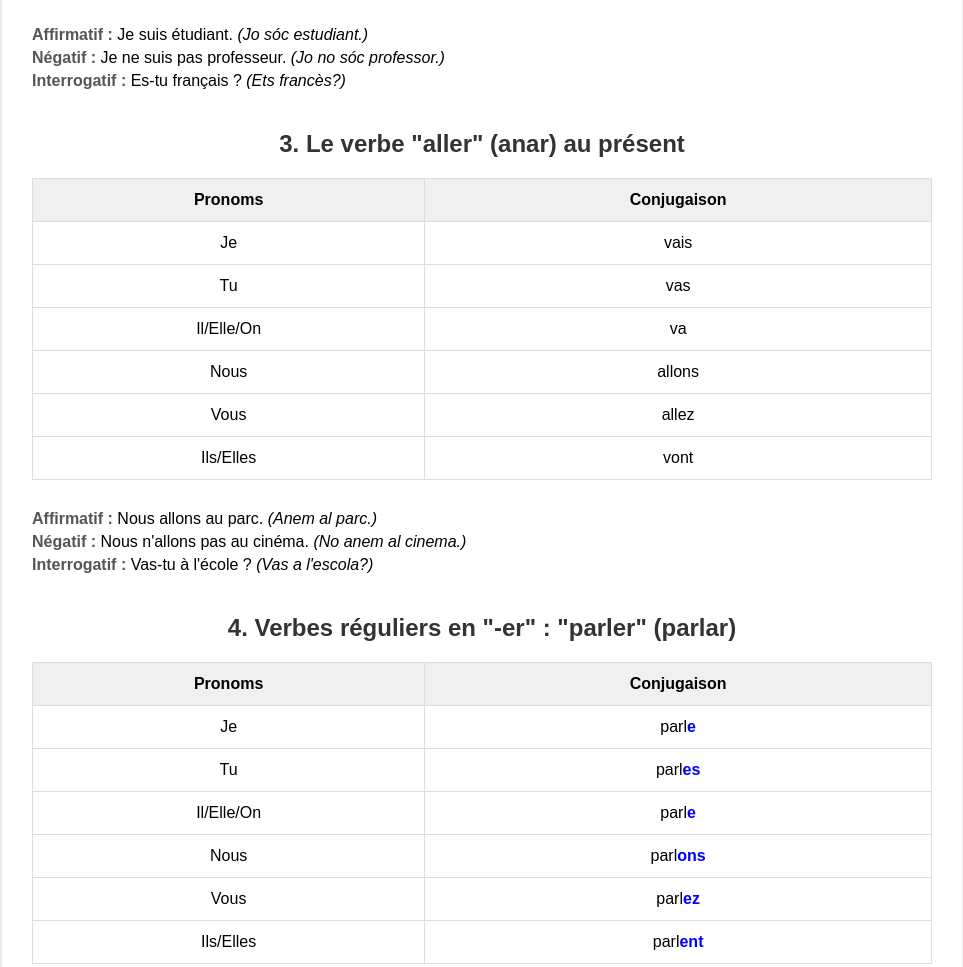
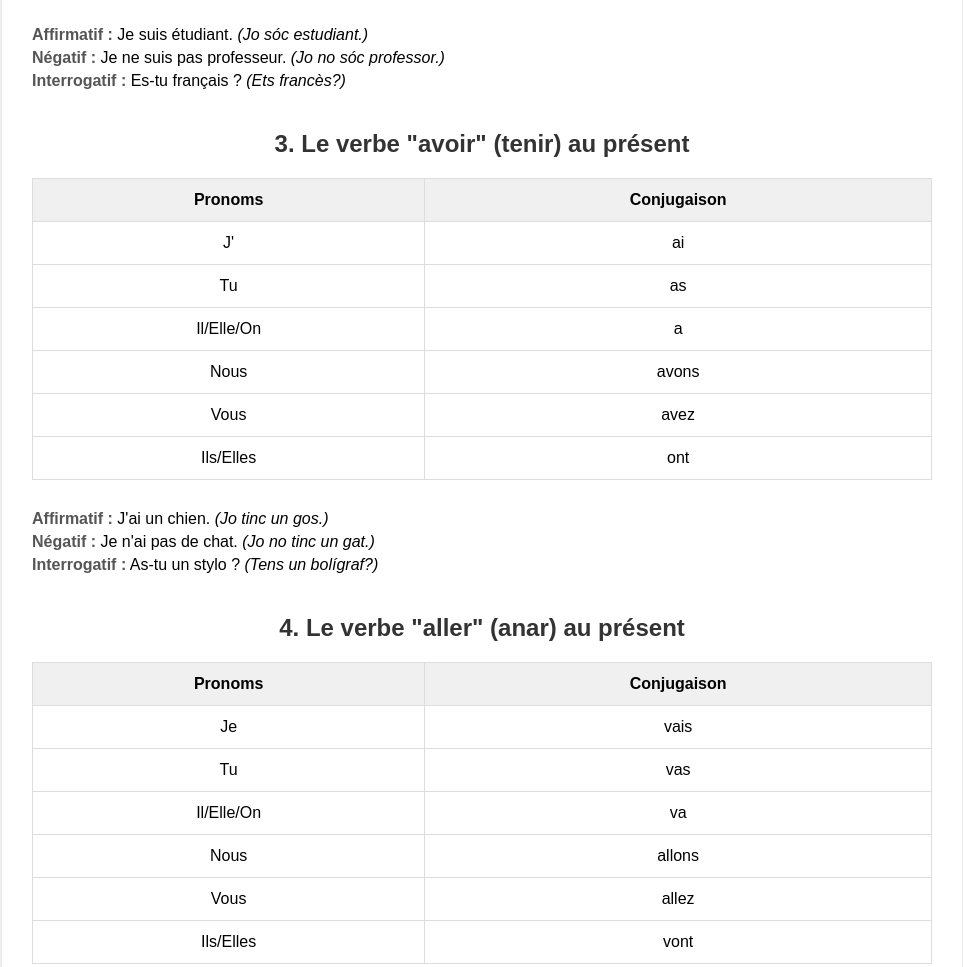
Before and after one commit to audiophrases/Grammaire-Sujets-Verbes-R-sum-, a plain HTML site: page index.html in a window 1280 px wide. Shown: the part 900-1867 px from the top of the page, without its empty margins (158-1121 px from the left). Drawn offline with Linux system fonts and the light colour scheme.

Commit message:
Add files via upload

```diff
--- a/index.html
+++ b/index.html
@@ -49,17 +49,6 @@
     .examples p {
       margin: 5px 0;
     }
-    .audio-section {
-      margin-bottom: 40px;
-      text-align: center;
-    }
-    .audio-player {
-      margin: 20px 0;
-    }
-    .audio-player audio {
-      width: 100%;
-      max-width: 600px;
-    }
     .language {
       font-weight: bold;
       color: #555;
@@ -76,8 +65,6 @@
 <div class="container">
   <!-- Titre principal -->
   <h1>Sujets et Verbes</h1>
-
-
 
   <!-- Section 1 : Pronoms personnels sujets -->
   <h2>1. Pronoms personnels sujets</h2>
@@ -151,8 +138,47 @@
     <p><span class="language">Interrogatif :</span> Es-tu français ? <em>(Ets francès?)</em></p>
   </div>
 
-  <!-- Section 3 : Le verbe "aller" -->
-  <h2>3. Le verbe "aller" (anar) au présent</h2>
+  <!-- Section 3 : Le verbe "avoir" -->
+  <h2>3. Le verbe "avoir" (tenir) au présent</h2>
+  <table>
+    <tr>
+      <th>Pronoms</th>
+      <th>Conjugaison</th>
+    </tr>
+    <tr>
+      <td>J'</td>
+      <td>ai</td>
+    </tr>
+    <tr>
+      <td>Tu</td>
+      <td>as</td>
+    </tr>
+    <tr>
+      <td>Il/Elle/On</td>
+      <td>a</td>
+    </tr>
+    <tr>
+      <td>Nous</td>
+      <td>avons</td>
+    </tr>
+    <tr>
+      <td>Vous</td>
+      <td>avez</td>
+    </tr>
+    <tr>
+      <td>Ils/Elles</td>
+      <td>ont</td>
+    </tr>
+  </table>
+
+  <div class="examples">
+    <p><span class="language">Affirmatif :</span> J'ai un chien. <em>(Jo tinc un gos.)</em></p>
+    <p><span class="language">Négatif :</span> Je n'ai pas de chat. <em>(Jo no tinc un gat.)</em></p>
+    <p><span class="language">Interrogatif :</span> As-tu un stylo ? <em>(Tens un bolígraf?)</em></p>
+  </div>
+
+  <!-- Section 4 : Le verbe "aller" -->
+  <h2>4. Le verbe "aller" (anar) au présent</h2>
   <table>
     <tr>
       <th>Pronoms</th>
@@ -190,8 +216,8 @@
     <p><span class="language">Interrogatif :</span> Vas-tu à l'école ? <em>(Vas a l'escola?)</em></p>
   </div>
 
-  <!-- Section 4 : Verbes réguliers en "-er" -->
-  <h2>4. Verbes réguliers en "-er" : "parler" (parlar)</h2>
+  <!-- Section 5 : Verbes réguliers en "-er" -->
+  <h2>5. Verbes réguliers en "-er" : "parler" (parlar)</h2>
   <table>
     <tr>
       <th>Pronoms</th>
@@ -229,24 +255,24 @@
     <p><span class="language">Interrogatif :</span> Parles-tu français ? <em>(Parles francès?)</em></p>
   </div>
 
-  <!-- Section 5 : Formation de la négation -->
-  <h2>5. Formation de la négation en français</h2>
+  <!-- Section 6 : Formation de la négation -->
+  <h2>6. Formation de la négation en français</h2>
   <p>Pour former la négation, placez "ne" avant le verbe et "pas" après le verbe.</p>
   <div class="examples">
     <p><span class="language">Exemple :</span> Il est ici. → Il <strong>n'</strong>est <strong>pas</strong> ici.</p>
     <p><em>Ell és aquí. → Ell no és aquí.</em></p>
   </div>
 
-  <!-- Section 6 : Poser des questions -->
-  <h2>6. Poser des questions</h2>
+  <!-- Section 7 : Poser des questions -->
+  <h2>7. Poser des questions</h2>
   <p>Pour poser des questions, vous pouvez :</p>
   <ul>
     <li>Inverser le sujet et le verbe : <em>Est-il professeur ?</em> (<em>És ell professor?</em>)</li>
     <li>Utiliser "Est-ce que" : <em>Est-ce que tu aimes le chocolat ?</em> (<em>T'agrada la xocolata?</em>)</li>
   </ul>
 
-  <!-- Section 7 : Autres verbes réguliers utiles -->
-  <h2>7. Autres verbes réguliers utiles</h2>
+  <!-- Section 8 : Autres verbes réguliers utiles -->
+  <h2>8. Autres verbes réguliers utiles</h2>
   <h3>a) "Aimer" (agradar, estimar)</h3>
   <table>
     <tr>
@@ -254,7 +280,7 @@
       <th>Conjugaison</th>
     </tr>
     <tr>
-      <td>Je</td>
+      <td>J'</td>
       <td>aim<span class="ending">e</span></td>
     </tr>
     <tr>
@@ -292,7 +318,7 @@
       <th>Conjugaison</th>
     </tr>
     <tr>
-      <td>Je</td>
+      <td>J'</td>
       <td>habit<span class="ending">e</span></td>
     </tr>
     <tr>
@@ -323,8 +349,8 @@
     <p><span class="language">Interrogatif :</span> Habitez-vous en France ? <em>(Viviu a França?)</em></p>
   </div>
 
-  <!-- Section 8 : Récapitulatif -->
-  <h2>8. Récapitulatif</h2>
+  <!-- Section 9 : Récapitulatif -->
+  <h2>9. Récapitulatif</h2>
   <p>
     Comprendre les sujets, les pronoms personnels et la conjugaison des verbes au présent vous permet de construire des phrases simples en français. En pratiquant les formes affirmative, négative et interrogative, vous améliorerez votre capacité à communiquer efficacement. N'hésitez pas à créer vos propres phrases pour vous exercer.
   </p>
```
